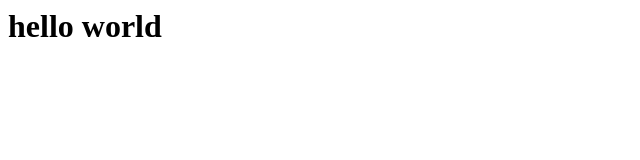
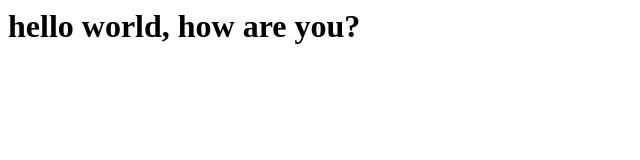
Before and after one commit to martinbaxter1/fresh-code, a plain HTML site: page index.html in a window 1280 px wide. Shown: the whole page, without its empty margins (0-640 px from the left). Drawn offline with Linux system fonts and the light colour scheme.

Commit message:
how are you added

```diff
--- a/index.html
+++ b/index.html
@@ -1,3 +1,3 @@
 <h1>
-hello world
+hello world, how are you?
 </h1>
```
